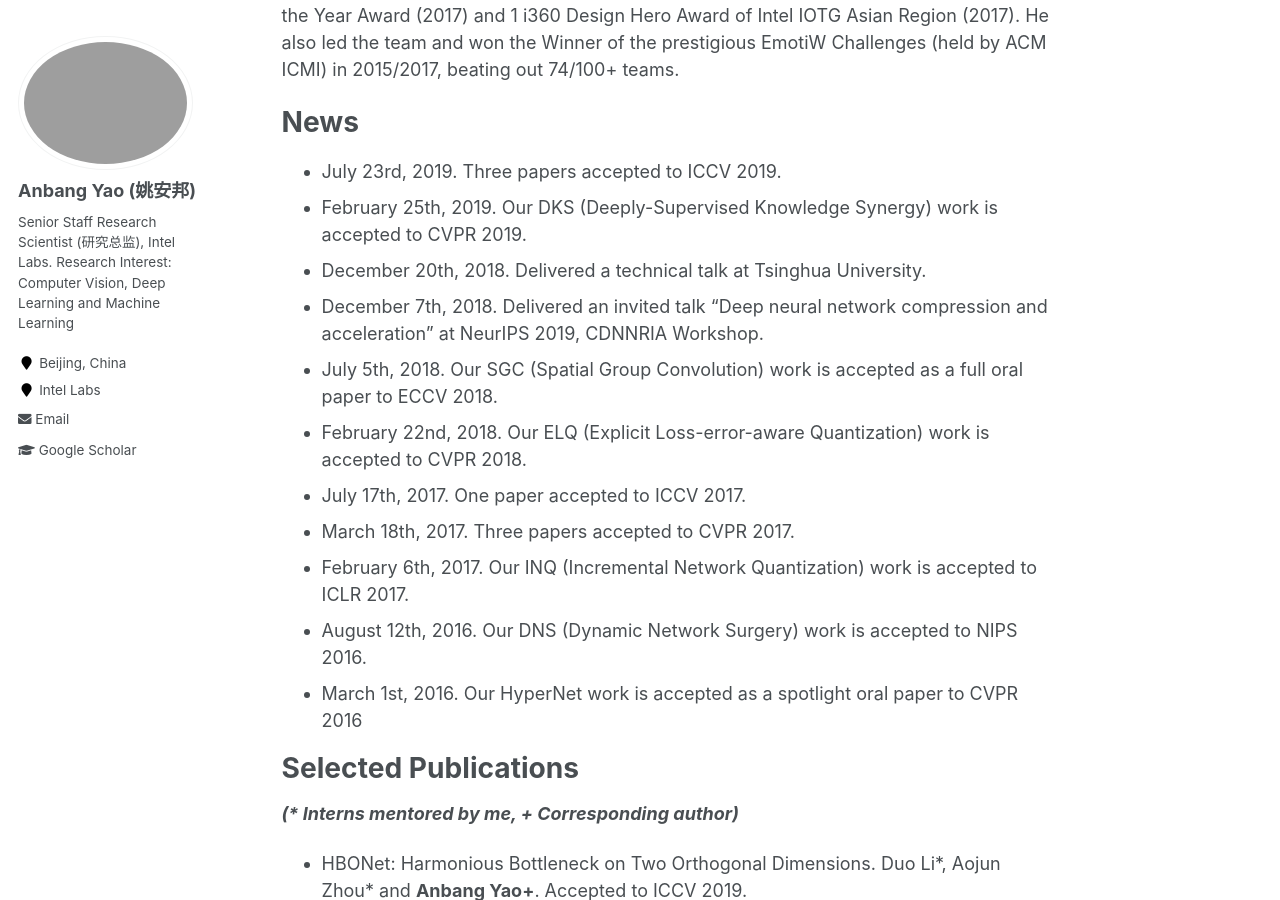
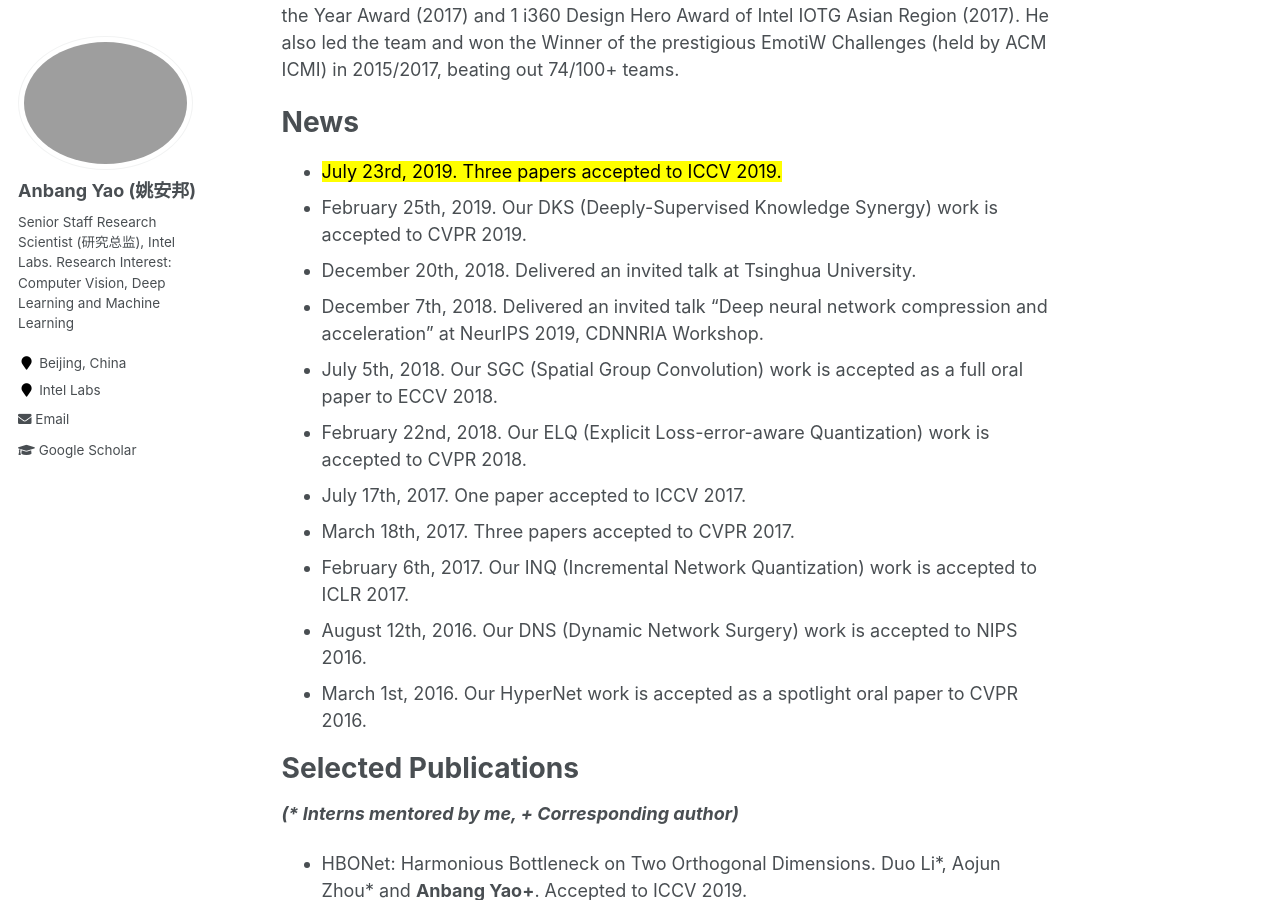
Before and after one commit to YaoAnbang/YaoAnbang.github.io, a Jekyll site: the page built from _pages/about.md, in a window 1280 px wide and 900 px high, scrolled down 430 px. Built offline with Jekyll 4.4.1, drawn with Linux system fonts in a browser that asks for light colours.

Commit message:
Update about.md

```diff
--- a/_pages/about.md
+++ b/_pages/about.md
@@ -16,9 +16,9 @@ Anbang Yao got his Ph.D. degree from Tsinghua University in Jan. 2010. He is cur
 News
 =====
 
-+ July 23rd, 2019. Three papers accepted to ICCV 2019.
++ <mark> July 23rd, 2019. Three papers accepted to ICCV 2019.
 + February 25th, 2019. Our DKS (Deeply-Supervised Knowledge Synergy) work is accepted to CVPR 2019.
-+ December 20th, 2018. Delivered a technical talk at Tsinghua University.
++ December 20th, 2018. Delivered an invited talk at Tsinghua University.
 + December 7th, 2018. Delivered an invited talk "Deep neural network compression and acceleration" at NeurIPS 2019, CDNNRIA Workshop.
 + July 5th, 2018. Our SGC (Spatial Group Convolution) work is accepted as a full oral paper to ECCV 2018.
 + February 22nd, 2018. Our ELQ (Explicit Loss-error-aware Quantization) work is accepted to CVPR 2018.
@@ -26,7 +26,7 @@ News
 + March 18th, 2017. Three papers accepted to CVPR 2017.
 + February 6th, 2017. Our INQ (Incremental Network Quantization) work is accepted to ICLR 2017.
 + August 12th, 2016. Our DNS (Dynamic Network Surgery) work is accepted to NIPS 2016.
-+ March 1st, 2016. Our HyperNet work is accepted as a spotlight oral paper to CVPR 2016
++ March 1st, 2016. Our HyperNet work is accepted as a spotlight oral paper to CVPR 2016.
 
 Selected Publications
 =====
```
